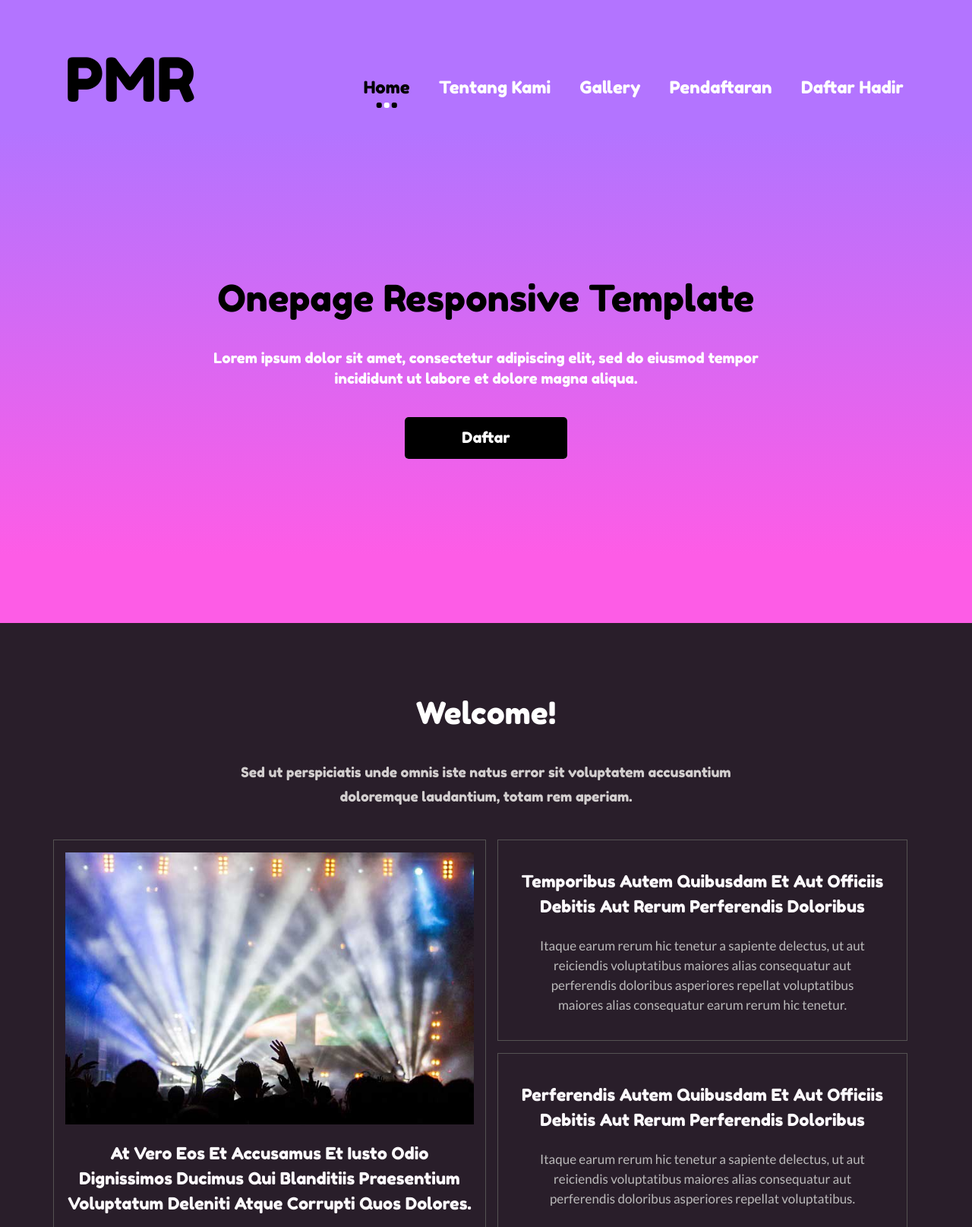
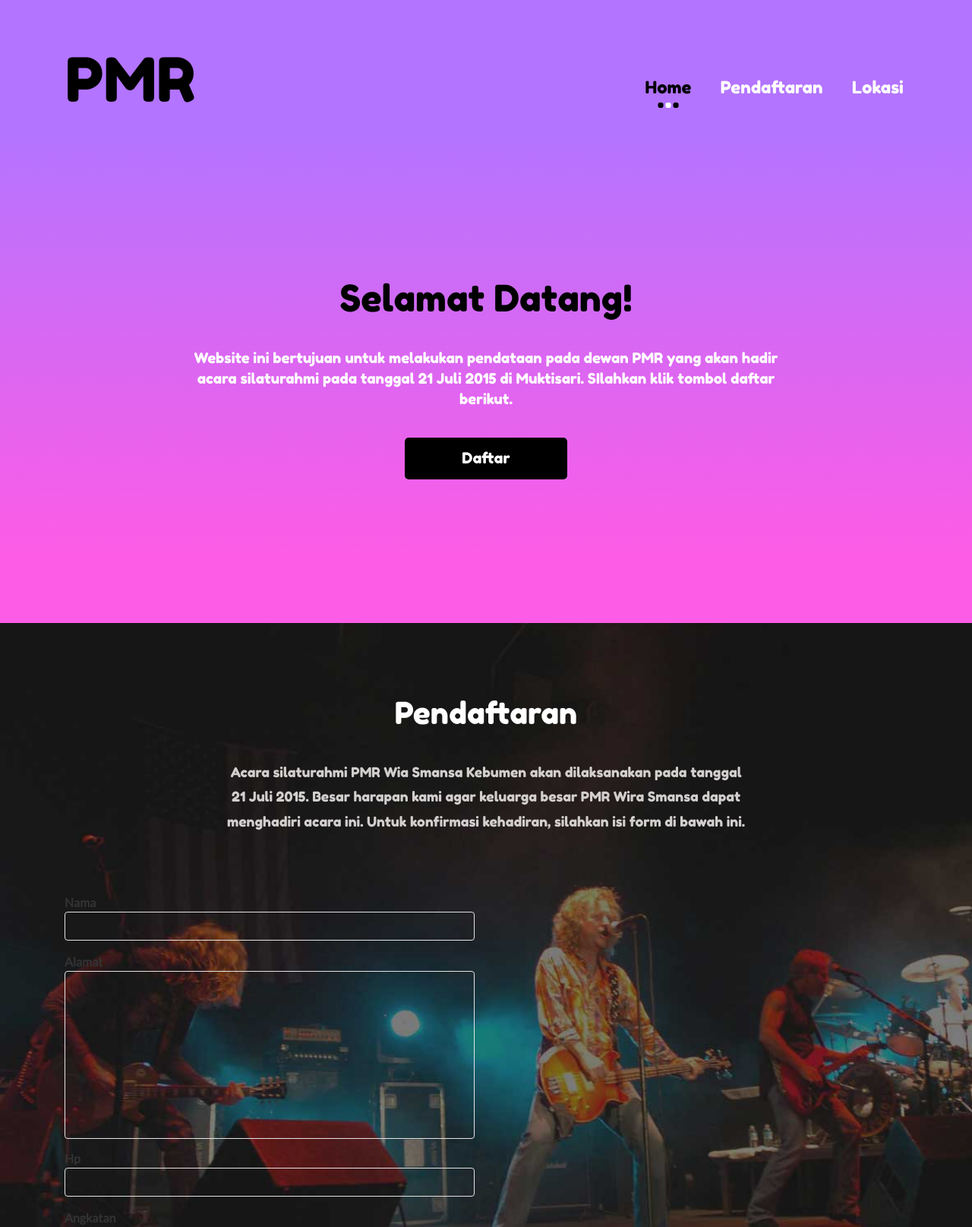
Before and after one commit to akhfa/syawalan, a Yii app: template views/site/index.php in a window 1280 px wide. Shown: the top 1615 px of the page at 76% size. Run offline with PHP 8.4 and a stand-in for Yii, Linux system fonts and the light colour scheme; the template is opened without the code that fills it, so the values that code supplies are empty; form fields are guessed from the names that the template uses; some libraries are stand-ins or nearby versions.

Commit message:
hide gambar

```diff
--- a/views/site/index.php
+++ b/views/site/index.php
@@ -25,17 +25,17 @@ $this->title = 'My Yii Application';
             <div class="collapse navbar-collapse" id="bs-example-navbar-collapse-1">
                 <ul class="nav navbar-nav navbar-right">
                     <li><a href="#"  class="active">Home</a></li>
-                    <li><a href="#about" class="scroll">Tentang Kami</a></li>
-                    <li><a href="#gallery" class="scroll">Gallery</a></li>
+<!--                    <li><a href="#about" class="scroll">Tentang Kami</a></li>-->
+<!--                    <li><a href="#gallery" class="scroll">Gallery</a></li>-->
                     <li><a href="#pendaftaran" class="scroll">Pendaftaran</a></li>
-                    <li><a href="#daftarHadir" class="scroll">Daftar Hadir</a></li>
+                    <li><a href="#lokasi" class="scroll">Lokasi</a></li>
                 </ul>
             </div><!-- /.navbar-collapse -->
         </nav>
         <div class="banner-info">
-            <h1>Onepage Responsive Template</h1>
-            <p>Lorem ipsum dolor sit amet, consectetur adipiscing elit,
-                sed do eiusmod tempor incididunt ut labore et dolore magna aliqua.</p>
+            <h1>Selamat Datang!</h1>
+            <p>Website ini bertujuan untuk melakukan pendataan pada dewan PMR yang akan hadir
+            acara silaturahmi pada tanggal 21 Juli 2015 di Muktisari. SIlahkan klik tombol daftar berikut.</p>
             <div class="click">
                 <a href="#pendaftaran" class="hvr-shutter-in-vertical scroll">Daftar</a>
             </div>
@@ -44,7 +44,7 @@ $this->title = 'My Yii Application';
 </div>
 <!-- //banner -->
 <!-- banner-bottom -->
-<div class="banner-bottom">
+<div class="banner-bottom" style="display: none">
     <div class="container">
         <h3>Welcome!</h3>
         <p class="eos">Sed ut perspiciatis unde omnis iste natus error
@@ -83,7 +83,7 @@ $this->title = 'My Yii Application';
 </div>
 <!-- //banner-bottom -->
 <!-- about -->
-<div id="about" class="about">
+<div id="about" class="about" style="display: none">
     <div class="container">
         <h3>Tentang Kami</h3>
         <p class="eos">Kami adalah dewan PMR WIRA SMANSA Kebumen masa bakti 2009 / 2010
@@ -135,7 +135,7 @@ $this->title = 'My Yii Application';
 </div>
 <!-- //about -->
 <!-- gallery -->
-<div class="gallery" id="gallery">
+<div class="gallery" id="gallery" style="display: none">
     <div class="container">
         <h3>Gallery</h3>
         <p class="rem eos">Sed ut perspiciatis unde omnis iste natus error
@@ -300,7 +300,7 @@ $this->title = 'My Yii Application';
     </div>
 </div>
 
-<div class="news" id="daftarHadir">
+<div class="news" id="lokasi">
     <div class="container">
         <div class="col-md-12 text-center">
             <h3>Lokasi</h3>
```
